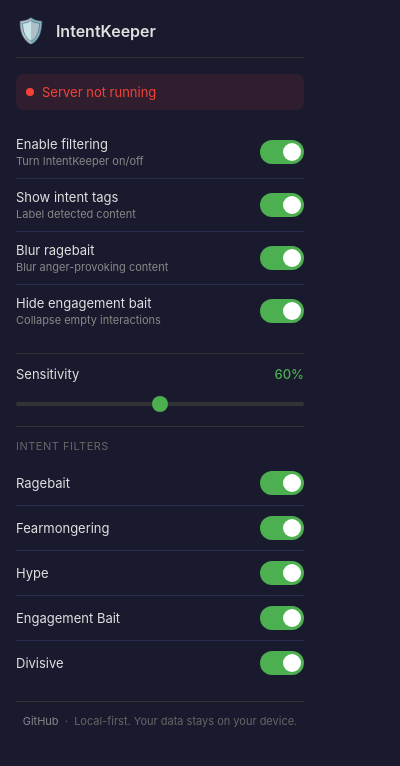
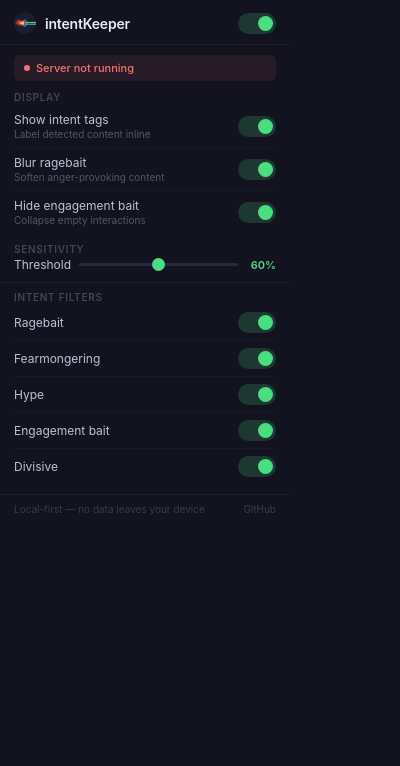
Before and after one commit to Olawoyin007/intentKeeper, a browser extension: page extension/popup/popup.html in a window 400 px wide. Drawn offline with Linux system fonts and the light colour scheme.

Commit message:
chore: rebrand popup - intentKeeper name, actual logo, modern layout (#61)
- manifest.json: name -> "intentKeeper", add default_title for tooltip
- popup.html: replace shield emoji with icon48.png, correct name casing,
  290px width, master toggle in header, section labels, tighter spacing

```diff
--- a/extension/popup/popup.html
+++ b/extension/popup/popup.html
@@ -2,7 +2,7 @@
 <html>
 <head>
   <meta charset="UTF-8">
-  <title>IntentKeeper</title>
+  <title>intentKeeper</title>
   <style>
     * {
       box-sizing: border-box;
@@ -11,64 +11,91 @@
     }
 
     body {
-      width: 320px;
+      width: 290px;
       font-family: -apple-system, BlinkMacSystemFont, 'Segoe UI', Roboto, sans-serif;
-      background: #1a1a2e;
-      color: #e0e0e0;
-      padding: 16px;
+      background: #13131f;
+      color: #d0d0e0;
     }
 
+    /* ── Header ── */
     .header {
       display: flex;
       align-items: center;
-      gap: 10px;
-      margin-bottom: 16px;
-      padding-bottom: 12px;
-      border-bottom: 1px solid #333;
+      gap: 9px;
+      padding: 12px 14px 10px;
+      border-bottom: 1px solid #1e1e30;
+    }
+
+    .header img {
+      width: 22px;
+      height: 22px;
+      border-radius: 4px;
     }
 
     .header h1 {
-      font-size: 16px;
+      font-size: 14px;
       font-weight: 600;
+      letter-spacing: -0.2px;
+      color: #eaeaf8;
     }
 
-    .header .icon {
-      font-size: 24px;
+    .header .master-toggle {
+      margin-left: auto;
     }
 
+    /* ── Status pill ── */
     .status {
       display: flex;
       align-items: center;
-      gap: 8px;
-      padding: 10px;
-      border-radius: 8px;
-      margin-bottom: 16px;
-      font-size: 13px;
+      gap: 6px;
+      margin: 10px 14px;
+      padding: 6px 10px;
+      border-radius: 6px;
+      font-size: 11px;
+      font-weight: 500;
     }
 
     .status.connected {
-      background: rgba(76, 175, 80, 0.1);
-      color: #4CAF50;
+      background: rgba(74, 222, 128, 0.08);
+      color: #4ade80;
     }
 
     .status.disconnected {
-      background: rgba(244, 67, 54, 0.1);
-      color: #f44336;
+      background: rgba(248, 113, 113, 0.08);
+      color: #f87171;
     }
 
     .status-dot {
-      width: 8px;
-      height: 8px;
+      width: 6px;
+      height: 6px;
       border-radius: 50%;
       background: currentColor;
+      flex-shrink: 0;
+    }
+
+    /* ── Section label ── */
+    .section-label {
+      font-size: 10px;
+      font-weight: 600;
+      color: #44445a;
+      text-transform: uppercase;
+      letter-spacing: 0.7px;
+      padding: 0 14px;
+      margin-bottom: 2px;
+    }
+
+    /* ── Settings group ── */
+    .group {
+      padding: 0 14px;
+      margin-bottom: 10px;
     }
 
     .setting {
       display: flex;
       justify-content: space-between;
       align-items: center;
-      padding: 10px 0;
-      border-bottom: 1px solid #2a2a4a;
+      padding: 7px 0;
+      border-bottom: 1px solid #1a1a2a;
     }
 
     .setting:last-child {
@@ -76,20 +103,22 @@
     }
 
     .setting-label {
-      font-size: 13px;
+      font-size: 12px;
+      color: #c0c0d8;
     }
 
     .setting-desc {
-      font-size: 11px;
-      color: #888;
-      margin-top: 2px;
+      font-size: 10px;
+      color: #555568;
+      margin-top: 1px;
     }
 
-    /* Toggle switch */
+    /* ── Toggle switch ── */
     .toggle {
       position: relative;
-      width: 44px;
-      height: 24px;
+      width: 38px;
+      height: 21px;
+      flex-shrink: 0;
     }
 
     .toggle input {
@@ -101,109 +130,110 @@
     .toggle-slider {
       position: absolute;
       cursor: pointer;
-      top: 0;
-      left: 0;
-      right: 0;
-      bottom: 0;
-      background: #333;
-      border-radius: 24px;
-      transition: 0.3s;
+      inset: 0;
+      background: #2a2a3e;
+      border-radius: 21px;
+      transition: background 0.2s;
     }
 
     .toggle-slider:before {
+      content: "";
       position: absolute;
-      content: "";
-      height: 18px;
-      width: 18px;
+      height: 15px;
+      width: 15px;
       left: 3px;
       bottom: 3px;
-      background: white;
+      background: #555568;
       border-radius: 50%;
-      transition: 0.3s;
+      transition: transform 0.2s, background 0.2s;
     }
 
     .toggle input:checked + .toggle-slider {
-      background: #4CAF50;
+      background: rgba(74, 222, 128, 0.18);
     }
 
     .toggle input:checked + .toggle-slider:before {
-      transform: translateX(20px);
+      transform: translateX(17px);
+      background: #4ade80;
     }
 
-    /* Slider */
-    .slider-container {
-      margin-top: 16px;
-      padding-top: 12px;
-      border-top: 1px solid #333;
+    /* ── Sensitivity slider ── */
+    .slider-row {
+      display: flex;
+      align-items: center;
+      gap: 8px;
+      padding: 0 14px;
+      margin-bottom: 10px;
     }
 
-    .slider-label {
-      display: flex;
-      justify-content: space-between;
-      font-size: 13px;
-      margin-bottom: 8px;
+    .slider-row label {
+      font-size: 12px;
+      color: #c0c0d8;
+      white-space: nowrap;
     }
 
-    .slider-value {
-      color: #4CAF50;
-      font-weight: 500;
-    }
-
-    input[type="range"] {
-      width: 100%;
-      height: 4px;
+    .slider-row input[type="range"] {
+      flex: 1;
+      height: 3px;
       border-radius: 2px;
-      background: #333;
+      background: #2a2a3e;
       outline: none;
       -webkit-appearance: none;
     }
 
-    input[type="range"]::-webkit-slider-thumb {
+    .slider-row input[type="range"]::-webkit-slider-thumb {
       -webkit-appearance: none;
-      width: 16px;
-      height: 16px;
+      width: 13px;
+      height: 13px;
       border-radius: 50%;
-      background: #4CAF50;
+      background: #4ade80;
       cursor: pointer;
     }
 
-    .intent-filters {
-      margin-top: 16px;
-      padding-top: 12px;
-      border-top: 1px solid #333;
+    .slider-value {
+      font-size: 11px;
+      font-weight: 600;
+      color: #4ade80;
+      width: 30px;
+      text-align: right;
     }
 
-    .intent-filters-label {
-      font-size: 11px;
-      color: #666;
-      text-transform: uppercase;
-      letter-spacing: 0.5px;
-      margin-bottom: 8px;
+    /* ── Divider ── */
+    .divider {
+      border: none;
+      border-top: 1px solid #1e1e30;
+      margin: 8px 0;
     }
 
+    /* ── Footer ── */
     .footer {
-      margin-top: 16px;
-      padding-top: 12px;
-      border-top: 1px solid #333;
-      font-size: 11px;
-      color: #666;
-      text-align: center;
+      padding: 8px 14px;
+      border-top: 1px solid #1e1e30;
+      font-size: 10px;
+      color: #3a3a50;
+      display: flex;
+      justify-content: space-between;
     }
 
     .footer a {
-      color: #888;
+      color: #3a3a50;
       text-decoration: none;
     }
 
     .footer a:hover {
-      color: #aaa;
+      color: #666680;
     }
   </style>
 </head>
 <body>
+
   <div class="header">
-    <span class="icon">🛡️</span>
-    <h1>IntentKeeper</h1>
+    <img src="../icons/icon48.png" alt="intentKeeper">
+    <h1>intentKeeper</h1>
+    <label class="toggle master-toggle">
+      <input type="checkbox" id="enabled" checked>
+      <span class="toggle-slider"></span>
+    </label>
   </div>
 
   <div id="status" class="status disconnected">
@@ -211,40 +241,28 @@
     <span id="status-text">Checking connection...</span>
   </div>
 
-  <div class="settings">
-    <div class="setting">
-      <div>
-        <div class="setting-label">Enable filtering</div>
-        <div class="setting-desc">Turn IntentKeeper on/off</div>
-      </div>
-      <label class="toggle">
-        <input type="checkbox" id="enabled" checked>
-        <span class="toggle-slider"></span>
-      </label>
-    </div>
-
+  <div class="section-label">Display</div>
+  <div class="group">
     <div class="setting">
       <div>
         <div class="setting-label">Show intent tags</div>
-        <div class="setting-desc">Label detected content</div>
+        <div class="setting-desc">Label detected content inline</div>
       </div>
       <label class="toggle">
         <input type="checkbox" id="showTags" checked>
         <span class="toggle-slider"></span>
       </label>
     </div>
-
     <div class="setting">
       <div>
         <div class="setting-label">Blur ragebait</div>
-        <div class="setting-desc">Blur anger-provoking content</div>
+        <div class="setting-desc">Soften anger-provoking content</div>
       </div>
       <label class="toggle">
         <input type="checkbox" id="blurRagebait" checked>
         <span class="toggle-slider"></span>
       </label>
     </div>
-
     <div class="setting">
       <div>
         <div class="setting-label">Hide engagement bait</div>
@@ -257,16 +275,17 @@
     </div>
   </div>
 
-  <div class="slider-container">
-    <div class="slider-label">
-      <span>Sensitivity</span>
-      <span class="slider-value" id="thresholdValue">60%</span>
-    </div>
+  <div class="section-label">Sensitivity</div>
+  <div class="slider-row">
+    <label for="threshold">Threshold</label>
     <input type="range" id="threshold" min="30" max="90" value="60">
+    <span class="slider-value" id="thresholdValue">60%</span>
   </div>
 
-  <div class="intent-filters">
-    <div class="intent-filters-label">Intent filters</div>
+  <hr class="divider">
+
+  <div class="section-label">Intent filters</div>
+  <div class="group">
     <div class="setting">
       <div><div class="setting-label">Ragebait</div></div>
       <label class="toggle"><input type="checkbox" id="intent-ragebait" checked><span class="toggle-slider"></span></label>
@@ -280,7 +299,7 @@
       <label class="toggle"><input type="checkbox" id="intent-hype" checked><span class="toggle-slider"></span></label>
     </div>
     <div class="setting">
-      <div><div class="setting-label">Engagement Bait</div></div>
+      <div><div class="setting-label">Engagement bait</div></div>
       <label class="toggle"><input type="checkbox" id="intent-engagement_bait" checked><span class="toggle-slider"></span></label>
     </div>
     <div class="setting">
@@ -290,9 +309,8 @@
   </div>
 
   <div class="footer">
+    <span>Local-first &mdash; no data leaves your device</span>
     <a href="https://github.com/Olawoyin007/intentKeeper" target="_blank">GitHub</a>
-    &nbsp;·&nbsp;
-    Local-first. Your data stays on your device.
   </div>
 
   <script src="popup.js"></script>
```
Also changed, not shown: extension/manifest.json.
